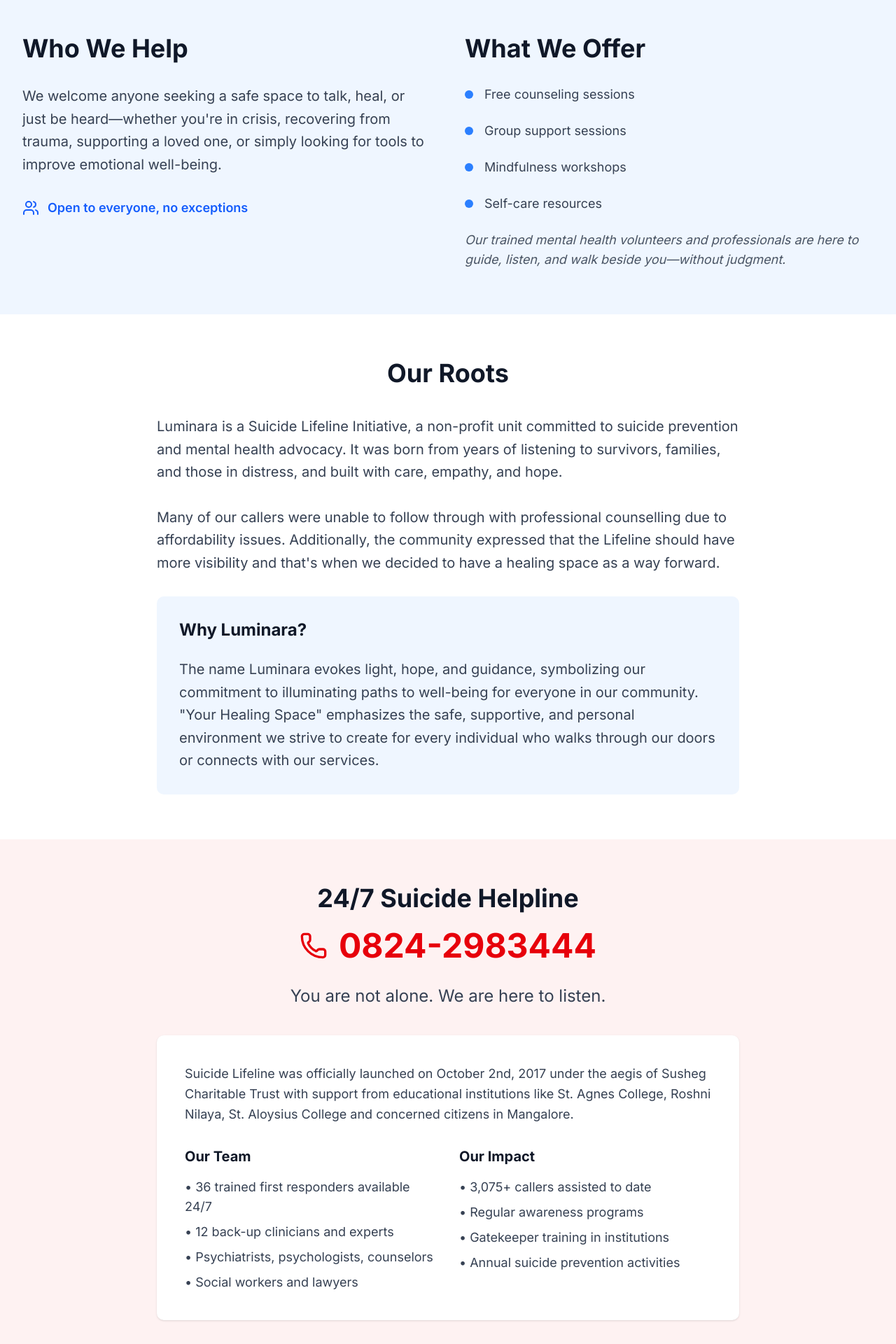
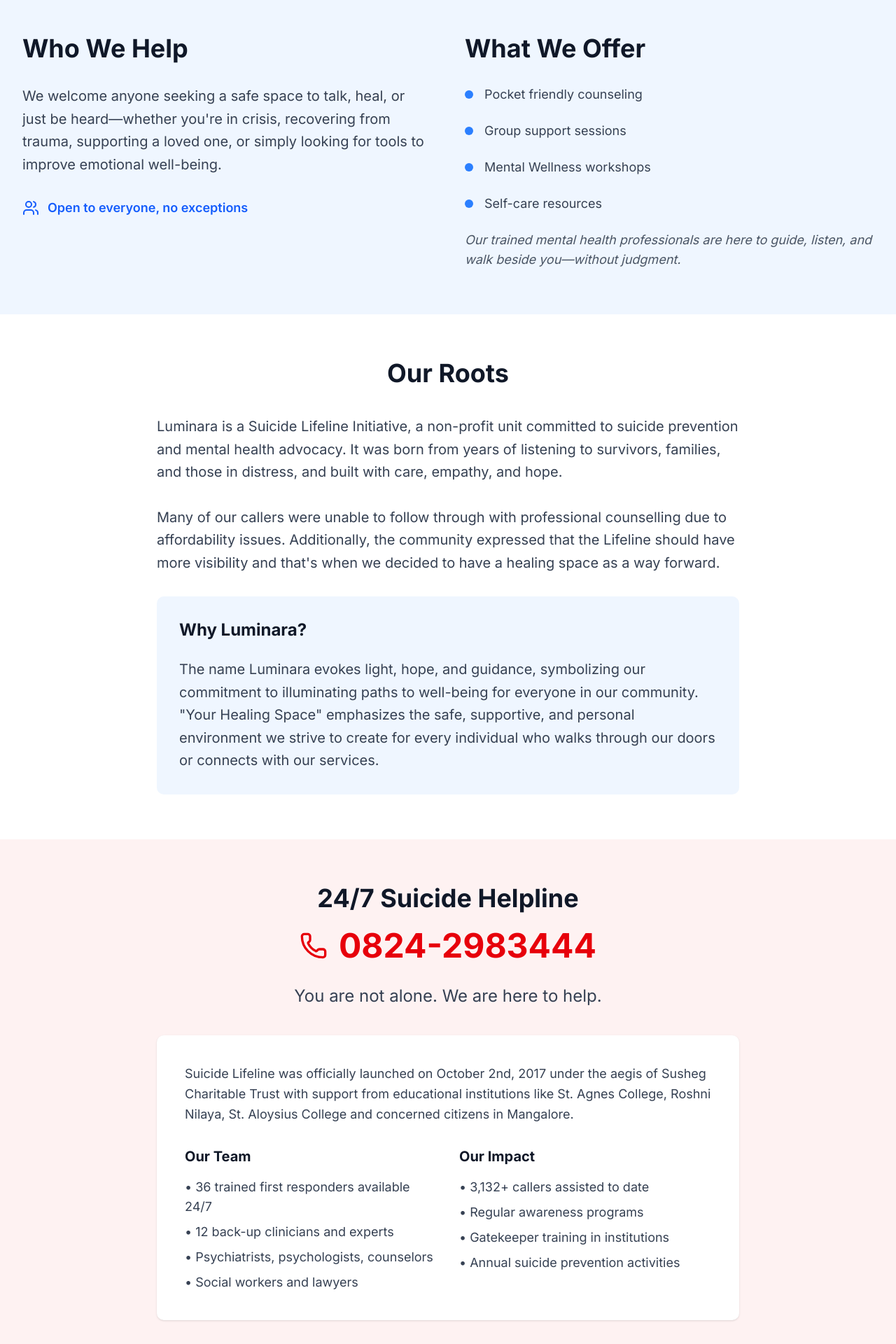
Before and after one commit to UthpalSuvarna/luminara, a Next.js app in the folder frontend/: page /about in a window 1280 px wide. Shown: the part 1520-3440 px from the top of the page at 70% size. Built offline with nearby package versions, Linux system fonts and the light colour scheme.

Commit message:
Upadated contents

```diff
--- a/frontend/src/app/about/page.tsx
+++ b/frontend/src/app/about/page.tsx
@@ -106,7 +106,7 @@
               <div className="space-y-6">
                 <div className="flex items-start">
                   <div className="w-3 h-3 bg-blue-500 rounded-full mt-2 mr-4 flex-shrink-0"></div>
-                  <span className="text-lg text-gray-700 font-sans">Free counseling sessions</span>
+                  <span className="text-lg text-gray-700 font-sans">Pocket friendly counseling </span>
                 </div>
                 <div className="flex items-start">
                   <div className="w-3 h-3 bg-blue-500 rounded-full mt-2 mr-4 flex-shrink-0"></div>
@@ -114,7 +114,7 @@
                 </div>
                 <div className="flex items-start">
                   <div className="w-3 h-3 bg-blue-500 rounded-full mt-2 mr-4 flex-shrink-0"></div>
-                  <span className="text-lg text-gray-700 font-sans">Mindfulness workshops</span>
+                  <span className="text-lg text-gray-700 font-sans">Mental Wellness workshops</span>
                 </div>
                 <div className="flex items-start">
                   <div className="w-3 h-3 bg-blue-500 rounded-full mt-2 mr-4 flex-shrink-0"></div>
@@ -122,7 +122,7 @@
                 </div>
               </div>
               <p className="text-lg text-gray-600 mt-6 italic font-sans">
-                Our trained mental health volunteers and professionals are here to guide, listen, and walk beside
+                Our trained mental health professionals are here to guide, listen, and walk beside
                 you—without judgment.
               </p>
             </div>
@@ -167,7 +167,7 @@
               <Phone className="h-10 w-10 text-red-600 mr-4" />
               <span className="text-5xl font-bold text-red-600 font-mono">0824-2983444</span>
             </div>
-            <p className="text-2xl text-gray-700 mb-8 font-sans">You are not alone. We are here to listen.</p>
+            <p className="text-2xl text-gray-700 mb-8 font-sans">You are not alone. We are here to help.</p>
           </div>
 
           <div className="bg-white p-10 rounded-lg shadow-sm">
@@ -189,7 +189,7 @@
               <div>
                 <h4 className="font-bold text-gray-900 mb-4 text-xl font-sans">Our Impact</h4>
                 <ul className="text-lg text-gray-700 space-y-2 font-sans">
-                  <li>• 3,075+ callers assisted to date</li>
+                  <li>• 3,132+ callers assisted to date</li>
                   <li>• Regular awareness programs</li>
                   <li>• Gatekeeper training in institutions</li>
                   <li>• Annual suicide prevention activities</li>
--- a/frontend/src/components/footer.tsx
+++ b/frontend/src/components/footer.tsx
@@ -80,7 +80,7 @@
           <div className="flex flex-col  justify-between items-center">
             <div className="mb-2 md:mb-0">
               <p className="text-gray-300 text-base font-sans text-center md:text-left">
-                © Luminara - Susheg Charitable Trust. All rights reserved.
+                Luminara- A Suicide Lifeline Initiative
               </p>
             </div>
           </div>
```
